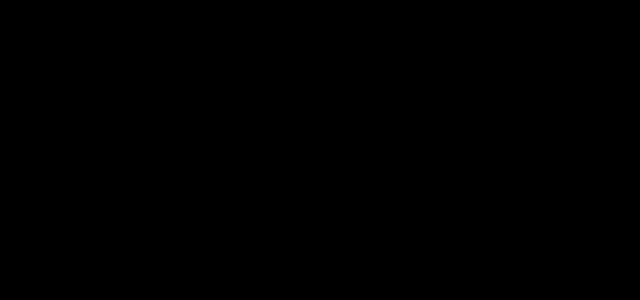
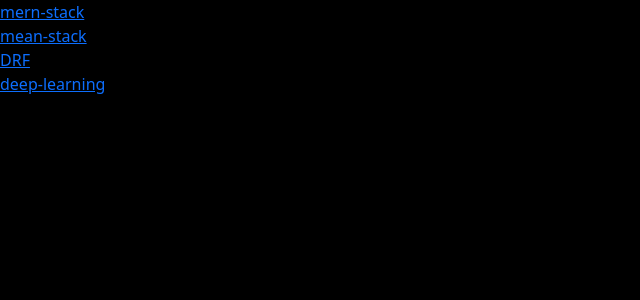
Before and after one commit to BabariyaMit8702/react_practical, a React (Vite) app: page /courses in a window 1280 px wide. Before the commit this address had no page. Shown: the top 300 px of the page, without its empty margins (0-640 px from the left). Built offline with nearby package versions, Linux system fonts and the light colour scheme.

Commit message:
leart about dynamic routing throught :params

```diff
--- a/src/App.jsx
+++ b/src/App.jsx
@@ -16,6 +16,8 @@ import { Multi_input } from './Mycompanent/multi_input'
 import { Home2 } from './second project/home'
 import {BrowserRouter, Route, Routes} from 'react-router-dom'
 import { Main_home } from './assets/main_home'
+import { Courses } from './Mycompanent/courses'
+import { Course_details } from './Mycompanent/course_details'
 
 function App() {
   let name = "Mit Yadav";
@@ -26,6 +28,8 @@ function App() {
         <Route path='/' element={<Main_home/>} />
         <Route path='movies/' element={<Home/>}/>
         <Route path='foods' element={<Home2/>}/>
+        <Route path='courses/' element={<Courses/>}/>
+        <Route path='courses/:id' element={<Course_details/>}/>
       </Routes>
     </BrowserRouter>
     </>
--- /dev/null
+++ b/src/Mycompanent/course_details.jsx
@@ -0,0 +1,9 @@
+import React from 'react'
+
+export const Course_details = () => {
+  return (
+    <>
+        Course_details
+    </>
+  )
+}
--- /dev/null
+++ b/src/Mycompanent/courses.jsx
@@ -0,0 +1,22 @@
+import React from 'react'
+import { Link } from 'react-router-dom'
+
+export const Courses = () => {
+    const arr = [
+        {id:'mern001',name:'mern-stack',price:3000,duration:'3-months'},
+        {id:'mean002',name:'mean-stack',price:2500,duration:'3-months'},
+        {id:'api003',name:'DRF',price:4500,duration:'4-months'},
+        {id:'dl0004',name:'deep-learning',price:7000,duration:'6-months'}
+    ]
+  return (
+    <>
+        <div>
+            {arr.map((cur) =>
+            <div key={cur.id}>
+                <div><Link to={`/courses/${cur.id}/`} >{cur.name}</Link></div>
+            </div>
+            )}
+        </div>
+    </>
+  )
+}
```
